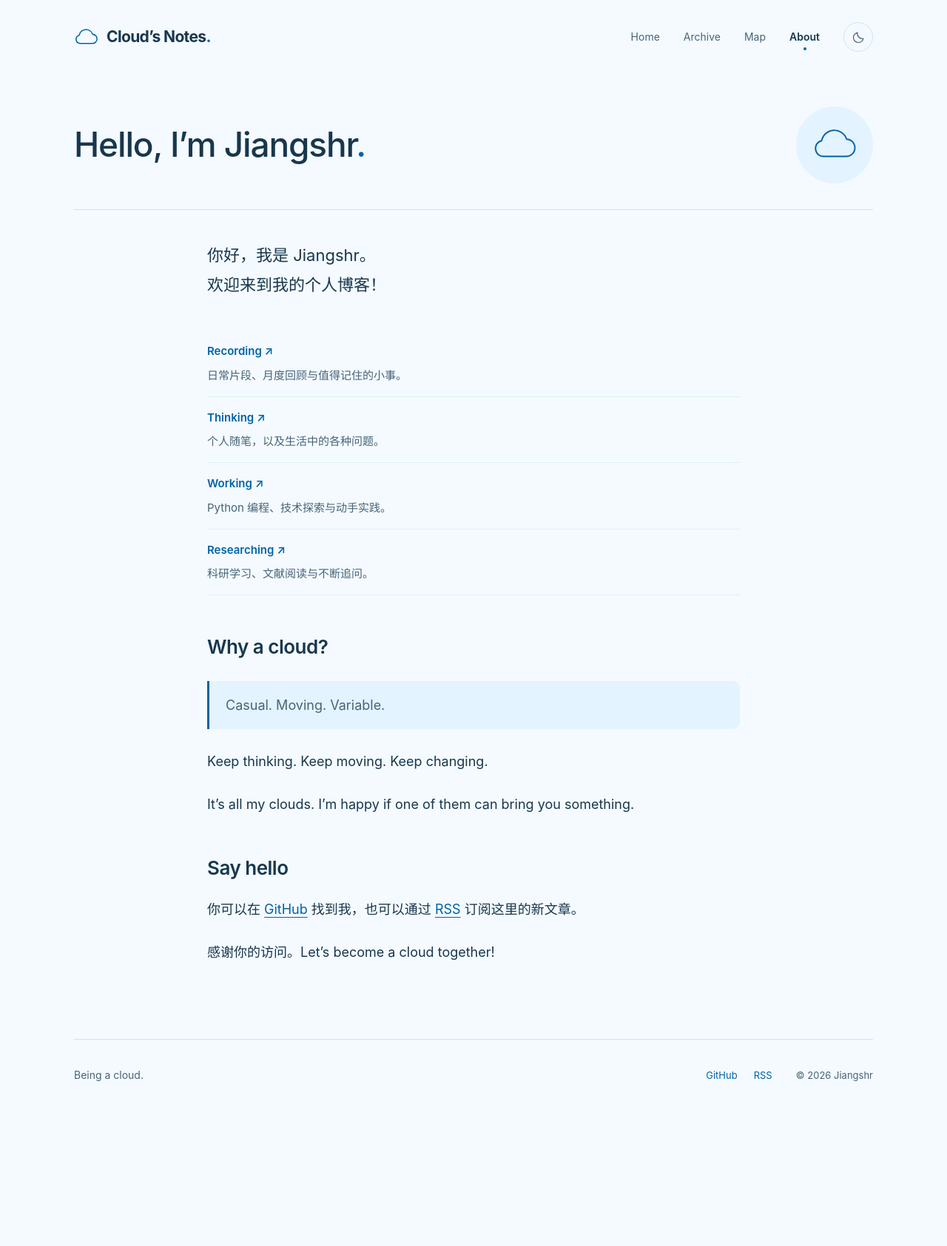
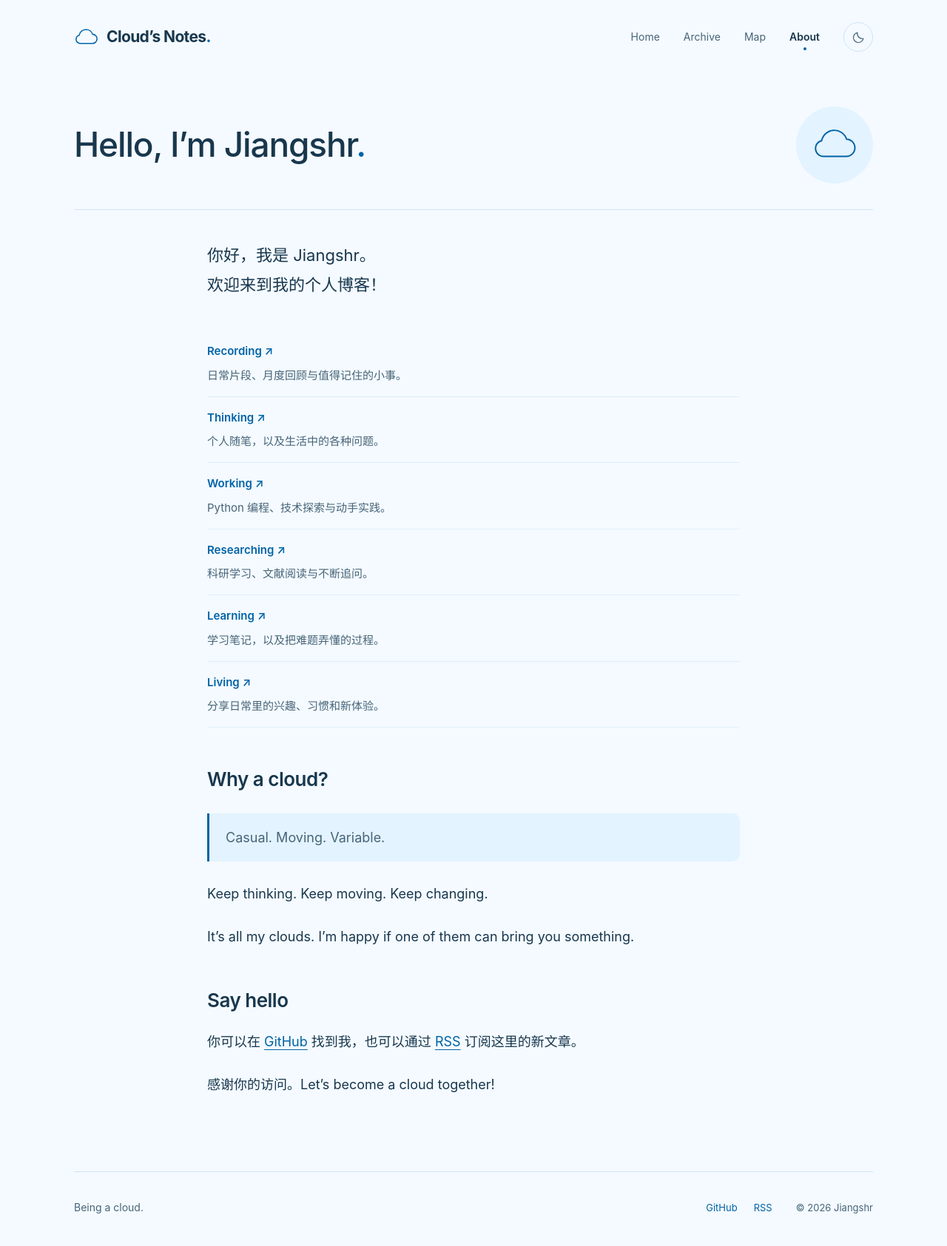
Before and after one commit to Jiangshr-mjl/Jiangshr-mjl.github.io, a Jekyll site: the page built from about.html, in a window 1280 px wide. Shown: the whole page at 74% size. Built offline with Jekyll 4.4.1, drawn with Linux system fonts in a browser that asks for light colours; before the commit the page ends 1506 px from its top, so only the background shows below that.

Commit message:
Publish Learning and Living categories and rename map page

```diff
--- a/_data/categories.yml
+++ b/_data/categories.yml
@@ -1,16 +1,30 @@
 - name: Recording
   id: recording
   description: Little moments, kept close.
+  description_zh: 日常片段、月度回顾与值得记住的小事。
   icon: sun
 - name: Thinking
   id: thinking
   description: Room for a wandering mind.
+  description_zh: 个人随笔，以及生活中的各种问题。
   icon: spark
 - name: Working
   id: working
   description: Learning by making.
+  description_zh: Python 编程、技术探索与动手实践。
   icon: code
 - name: Researching
   id: researching
   description: Following a question further.
+  description_zh: 科研学习、文献阅读与不断追问。
   icon: orbit
+- name: Learning
+  id: learning
+  description: Notes on what I’m learning.
+  description_zh: 学习笔记，以及把难题弄懂的过程。
+  icon: book
+- name: Living
+  id: living
+  description: Life as I’m living it.
+  description_zh: 分享日常里的兴趣、习惯和新体验。
+  icon: cup
--- a/_includes/symbols.html
+++ b/_includes/symbols.html
@@ -5,6 +5,8 @@
     <symbol id="icon-spark" viewBox="0 0 24 24"><path d="m12 3 2.5 6.5L21 12l-6.5 2.5L12 21l-2.5-6.5L3 12l6.5-2.5Z"/></symbol>
     <symbol id="icon-code" viewBox="0 0 24 24"><rect x="3" y="4" width="18" height="16" rx="3"/><path d="m7 9 3 3-3 3m6 0h4"/></symbol>
     <symbol id="icon-orbit" viewBox="0 0 24 24"><circle cx="12" cy="12" r="3"/><ellipse cx="12" cy="12" rx="11" ry="5" transform="rotate(-35 12 12)"/><path d="M7 3a10 10 0 0 1 13 12M4 9a10 10 0 0 0 13 12"/></symbol>
+    <symbol id="icon-book" viewBox="0 0 24 24"><path d="M12 6c-3-2-6-2-10-1v14c4-1 7-1 10 1 3-2 6-2 10-1V5c-4-1-7-1-10 1Zm0 0v14"/></symbol>
+    <symbol id="icon-cup" viewBox="0 0 24 24"><path d="M4 8h12v6a6 6 0 0 1-12 0Zm12 1h2a3 3 0 0 1 0 6h-2M8 3v2m4-2v2M3 21h16"/></symbol>
     <symbol id="icon-arrow" viewBox="0 0 24 24"><path d="M4 12h15m-6-6 6 6-6 6"/></symbol>
     <symbol id="icon-moon" viewBox="0 0 24 24"><path d="M20 14A8.5 8.5 0 0 1 10 4a8.5 8.5 0 1 0 10 10Z"/></symbol>
     <symbol id="icon-rss" viewBox="0 0 24 24"><path d="M5 4a15 15 0 0 1 15 15M5 10a9 9 0 0 1 9 9"/><circle cx="6" cy="18" r="1"/></symbol>
--- a/about.html
+++ b/about.html
@@ -8,7 +8,16 @@ description: Jiangshr — keeping notes on life, science, code, and everything i
   <header class="page-heading about-heading"><h1>Hello, I’m Jiangshr<span class="heading-dot">.</span></h1><div class="about-cloud" aria-hidden="true">{% include icon.html name='cloud' %}</div></header>
   <div class="about-content prose reading-width">
     <section><p class="about-lead">你好，我是 Jiangshr。<br>欢迎来到我的个人博客！</p></section>
-    <section><dl class="about-topics">{% for category in site.data.categories %}<div><dt><a href="{{ '/archive/' | relative_url }}#{{ category.id }}">{{ category.name }} <span aria-hidden="true">↗</span></a></dt><dd>{% case category.id %}{% when 'recording' %}日常片段、月度回顾与值得记住的小事。{% when 'thinking' %}个人随笔，以及生活中的各种问题。{% when 'working' %}Python 编程、技术探索与动手实践。{% when 'researching' %}科研学习、文献阅读与不断追问。{% endcase %}</dd></div>{% endfor %}</dl></section>
+    <section>
+      <dl class="about-topics">
+        {% for category in site.data.categories %}
+          <div>
+            <dt><a href="{{ '/archive/' | relative_url }}#{{ category.id }}">{{ category.name }} <span aria-hidden="true">↗</span></a></dt>
+            <dd>{{ category.description_zh | escape }}</dd>
+          </div>
+        {% endfor %}
+      </dl>
+    </section>
     <section><h2>Why a cloud?</h2><blockquote><p>Casual. Moving. Variable.</p></blockquote><p>Keep thinking. Keep moving. Keep changing.</p><p>It’s all my clouds. I’m happy if one of them can bring you something.</p></section>
     <section><h2>Say hello</h2><p>你可以在 <a href="{{ site.github_url }}">GitHub</a> 找到我，也可以通过 <a href="{{ '/feed.xml' | relative_url }}">RSS</a> 订阅这里的新文章。</p><p>感谢你的访问。Let’s become a cloud together!</p></section>
   </div>
--- a/assets/css/style.css
+++ b/assets/css/style.css
@@ -82,7 +82,7 @@ button[hidden] { display: none; }
 .hero-intro, .hero-period { color: #123a59; }
 .hero-photo { position: absolute; inset: 0; z-index: 0; display: block; width: 100%; height: 100%; object-fit: cover; object-position: center 62%; animation: cloud-reveal 850ms ease-out both; }
 @keyframes cloud-reveal { from { opacity: 0; } to { opacity: 1; } }
-.category-section { display: grid; grid-template-columns: repeat(4, minmax(0, 1fr)); gap: 12px; margin: 18px 0 40px; padding-bottom: 18px; border-bottom: 1px solid var(--border); }
+.category-section { display: grid; grid-template-columns: repeat(3, minmax(0, 1fr)); gap: 12px; margin: 18px 0 40px; padding-bottom: 18px; border-bottom: 1px solid var(--border); }
 .category-link { display: flex; align-items: center; gap: 12px; min-height: 56px; padding: 14px 16px; border-radius: 8px; color: var(--text); transition: background 180ms, color 180ms; }
 .category-link:hover { text-decoration: none; background: var(--sky); color: var(--accent); }
 .category-link > .icon { width: 22px; height: 22px; color: var(--accent); }
@@ -198,6 +198,8 @@ button[hidden] { display: none; }
 .not-found h1 { font-size: 32px; font-weight: 550; letter-spacing: -.7px; }
 .not-found > p { color: var(--muted); }
 @media (min-width: 1200px) {
+  .category-section { grid-template-columns: repeat(6, minmax(0, 1fr)); }
+  .category-link { gap: 8px; padding-inline: 10px; }
   .post-toc { position: absolute; left: calc(50% + 388px); top: 0; width: 150px; margin: 0; height: 100%; }
   .post-toc details { position: sticky; top: 30px; max-height: calc(100vh - 60px); overflow-y: auto; border: 0; border-left: 1px solid var(--border); border-radius: 0; background: none; padding: 0 0 0 16px; }
   .post-toc summary { list-style: none; font-size: 11px; }
--- a/map.html
+++ b/map.html
@@ -9,7 +9,7 @@ footprints: true
 {% assign groups = footprints.entries | group_by_exp: 'entry', 'entry.cities | join: ","' %}
 <div class="shell footprints-page" data-footprints>
   <header class="page-heading footprints-heading">
-    <h1>足迹地图<span class="heading-dot" aria-hidden="true">.</span></h1>
+    <h1>{{ page.title | escape }}</h1>
     <p>{{ footprints.cities.size }} 座城市 <span aria-hidden="true">·</span> {{ footprints.entries.size }} 段经历</p>
   </header>
   <div class="footprints-layout">
```
Also changed, not shown: other parts of map.html (+1 -1 lines), README.md.
